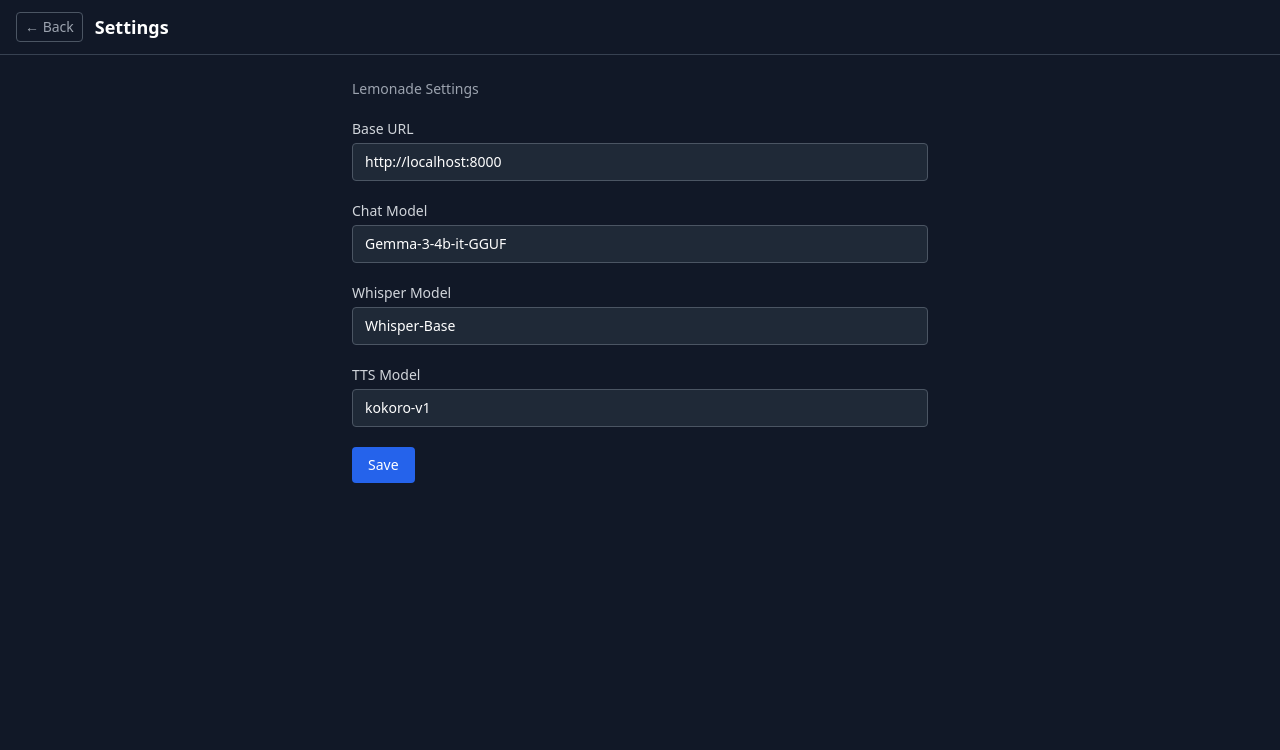
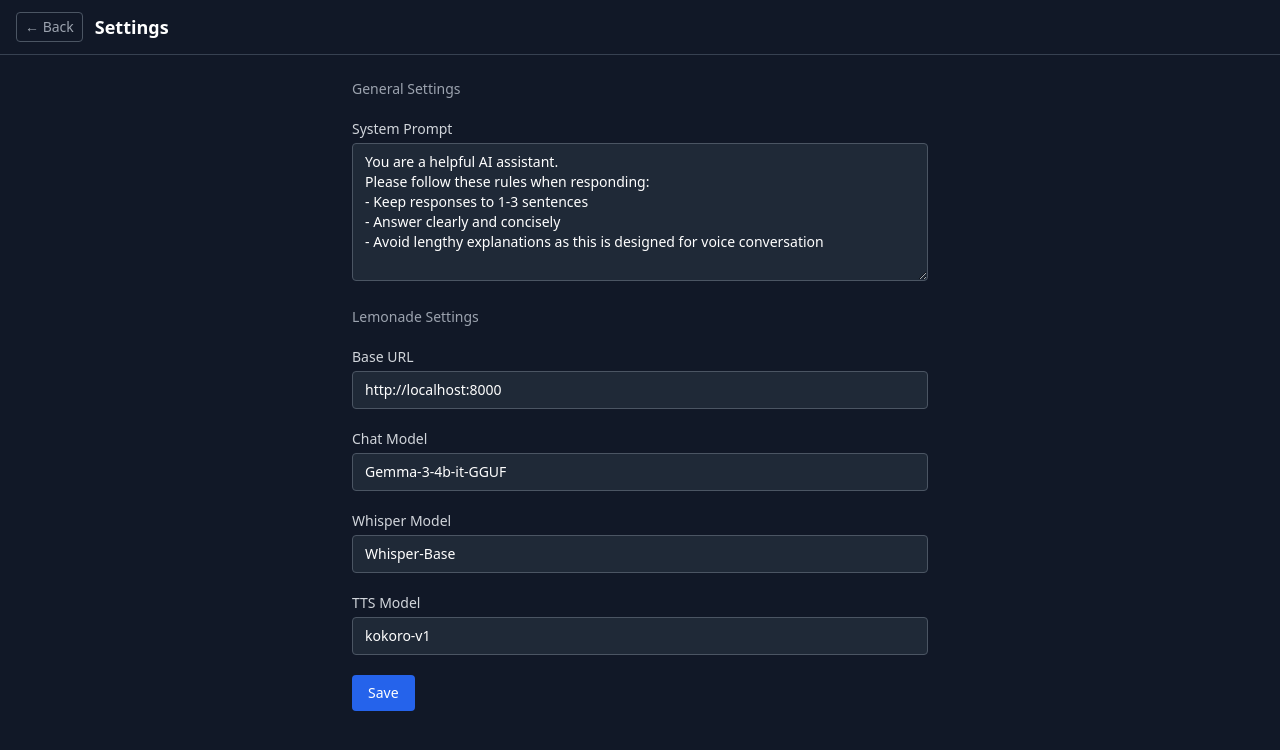
Before and after one commit to ryomo/emo, a Nuxt app: page /settings in a window 1280 px wide. Shown: the top 750 px of the page. Built offline with nearby package versions, Linux system fonts and the light colour scheme.

Commit message:
feat: add system prompt configuration to settings

```diff
--- a/app/composables/useChatApi.ts
+++ b/app/composables/useChatApi.ts
@@ -4,13 +4,13 @@ import { EMOTION_EMOJI } from '~/types/emotion'
 /** Generate emoji list from EMOTION_EMOJI for use in prompt */
 const EMOJI_LIST = Object.values(EMOTION_EMOJI).join(' ')
 
-/** System prompt: Assumes voice conversation and encourages short responses */
-const SYSTEM_PROMPT = `You are a helpful AI assistant.
-Please follow these rules when responding:
-- Keep responses to 1-3 sentences
-- Answer clearly and concisely
-- Avoid lengthy explanations as this is designed for voice conversation
-- Always start your response with exactly one of the following emojis to express your current emotion: ${EMOJI_LIST}`
+/** Build full system prompt from user-configured base + emotion emoji instruction */
+function buildSystemPrompt(basePrompt: string): string {
+  const emojiInstruction =
+    `- Always start your response with exactly one of the following emojis` +
+    ` to express your current emotion: ${EMOJI_LIST}`
+  return `${basePrompt}\n${emojiInstruction}`
+}
 
 /**
  * Composable for Chat API calls
@@ -25,7 +25,7 @@ export function useChatApi() {
   /** Return array including system prompt with message history */
   function buildRequestMessages(): ChatMessage[] {
     return [
-      { role: 'system', content: SYSTEM_PROMPT },
+      { role: 'system', content: buildSystemPrompt(config.systemPrompt) },
       ...messages.value,
     ]
   }
--- a/app/composables/useConfig.ts
+++ b/app/composables/useConfig.ts
@@ -14,6 +14,7 @@ export interface AppConfig {
   lemonadeModel: string
   lemonadeWhisperModel: string
   lemonadeTtsModel: string
+  systemPrompt: string
 }
 
 const CONFIG_FILE = 'emo.config.json'
@@ -23,6 +24,7 @@ const _config = reactive<AppConfig>({
   lemonadeModel: '',
   lemonadeWhisperModel: '',
   lemonadeTtsModel: '',
+  systemPrompt: '',
 })
 let _initialized = false
 
@@ -56,6 +58,7 @@ export async function loadConfig(): Promise<void> {
     lemonadeModel: runtimeConfig.public.lemonadeModelDefault,
     lemonadeWhisperModel: runtimeConfig.public.lemonadeWhisperModelDefault,
     lemonadeTtsModel: runtimeConfig.public.lemonadeTtsModelDefault,
+    systemPrompt: runtimeConfig.public.systemPromptDefault,
   }
   Object.assign(_config, defaults)
 
--- a/app/pages/settings.vue
+++ b/app/pages/settings.vue
@@ -14,7 +14,22 @@
     <!-- Settings Form -->
     <main class="flex-1 overflow-y-auto p-4 sm:p-6">
       <div class="max-w-xl mx-auto space-y-5">
-        <h2 class="text-sm font-medium text-gray-400">Lemonade Settings</h2>
+        <h2 class="text-sm font-medium text-gray-400">General Settings</h2>
+
+        <div>
+          <label for="systemPrompt" class="block text-sm font-medium text-gray-300 mb-1">
+            System Prompt
+          </label>
+          <textarea
+            id="systemPrompt"
+            v-model="form.systemPrompt"
+            rows="6"
+            class="w-full bg-gray-800 border border-gray-600 rounded px-3 py-2 text-sm text-white placeholder-gray-500 focus:outline-none focus:border-blue-500"
+            placeholder="System Prompt"
+          />
+        </div>
+
+        <h2 class="text-sm font-medium text-gray-400 mt-6">Lemonade Settings</h2>
 
         <div v-for="field in fields" :key="field.key">
           <label :for="field.key" class="block text-sm font-medium text-gray-300 mb-1">
@@ -61,6 +76,7 @@ const form = reactive<AppConfig>({
   lemonadeModel: config.lemonadeModel,
   lemonadeWhisperModel: config.lemonadeWhisperModel,
   lemonadeTtsModel: config.lemonadeTtsModel,
+  systemPrompt: config.systemPrompt,
 })
 
 const saving = ref(false)
--- a/nuxt.config.ts
+++ b/nuxt.config.ts
@@ -14,6 +14,14 @@ export default defineNuxtConfig({
       lemonadeModelDefault: 'Gemma-3-4b-it-GGUF',     // NUXT_PUBLIC_LEMONADE_MODEL_DEFAULT
       lemonadeWhisperModelDefault: 'Whisper-Base',     // NUXT_PUBLIC_LEMONADE_WHISPER_MODEL_DEFAULT
       lemonadeTtsModelDefault: 'kokoro-v1',            // NUXT_PUBLIC_LEMONADE_TTS_MODEL_DEFAULT
+      // NUXT_PUBLIC_SYSTEM_PROMPT_DEFAULT
+      systemPromptDefault: [
+        'You are a helpful AI assistant.',
+        'Please follow these rules when responding:',
+        '- Keep responses to 1-3 sentences',
+        '- Answer clearly and concisely',
+        '- Avoid lengthy explanations as this is designed for voice conversation',
+      ].join('\n'),
     },
   },
 
```
